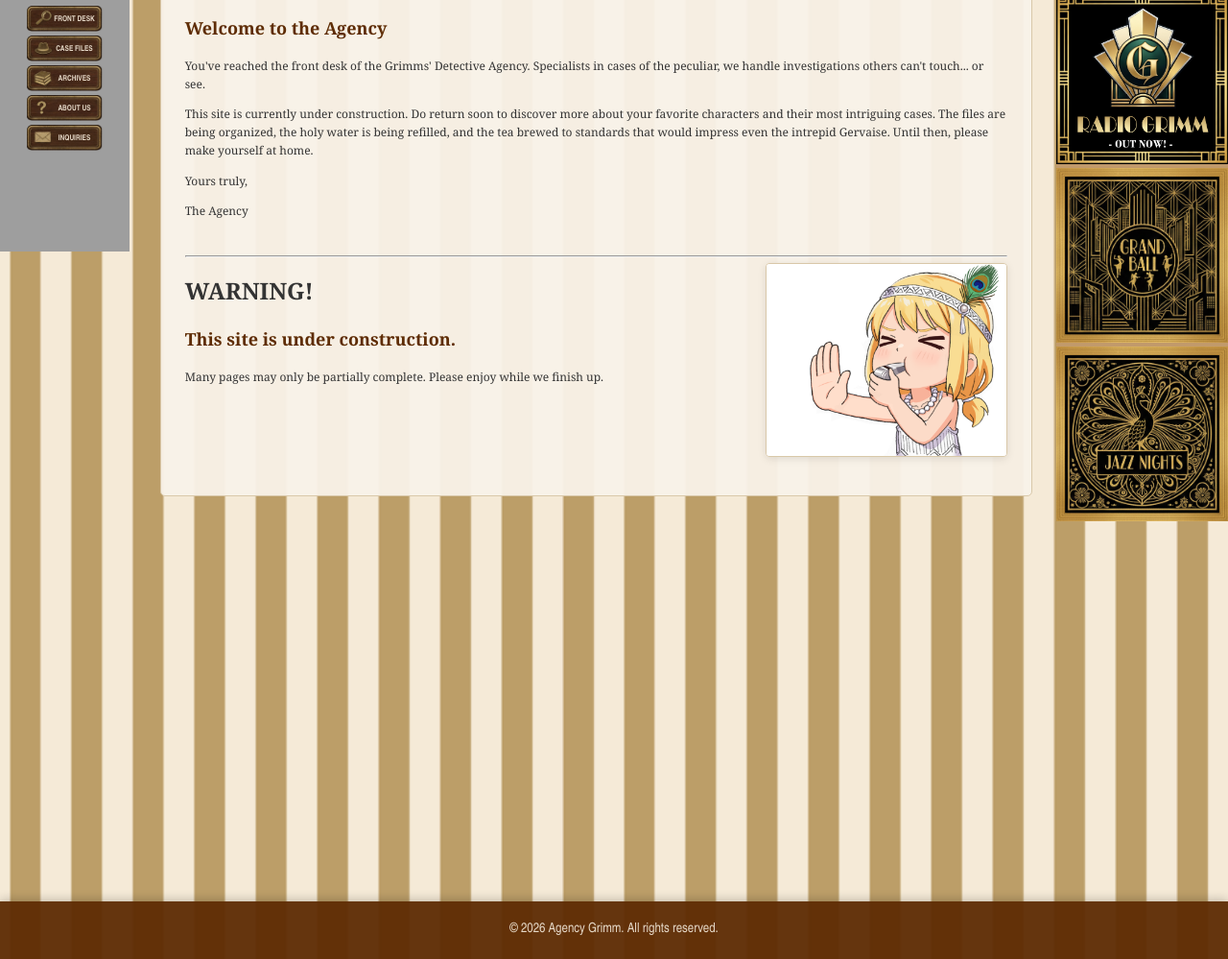
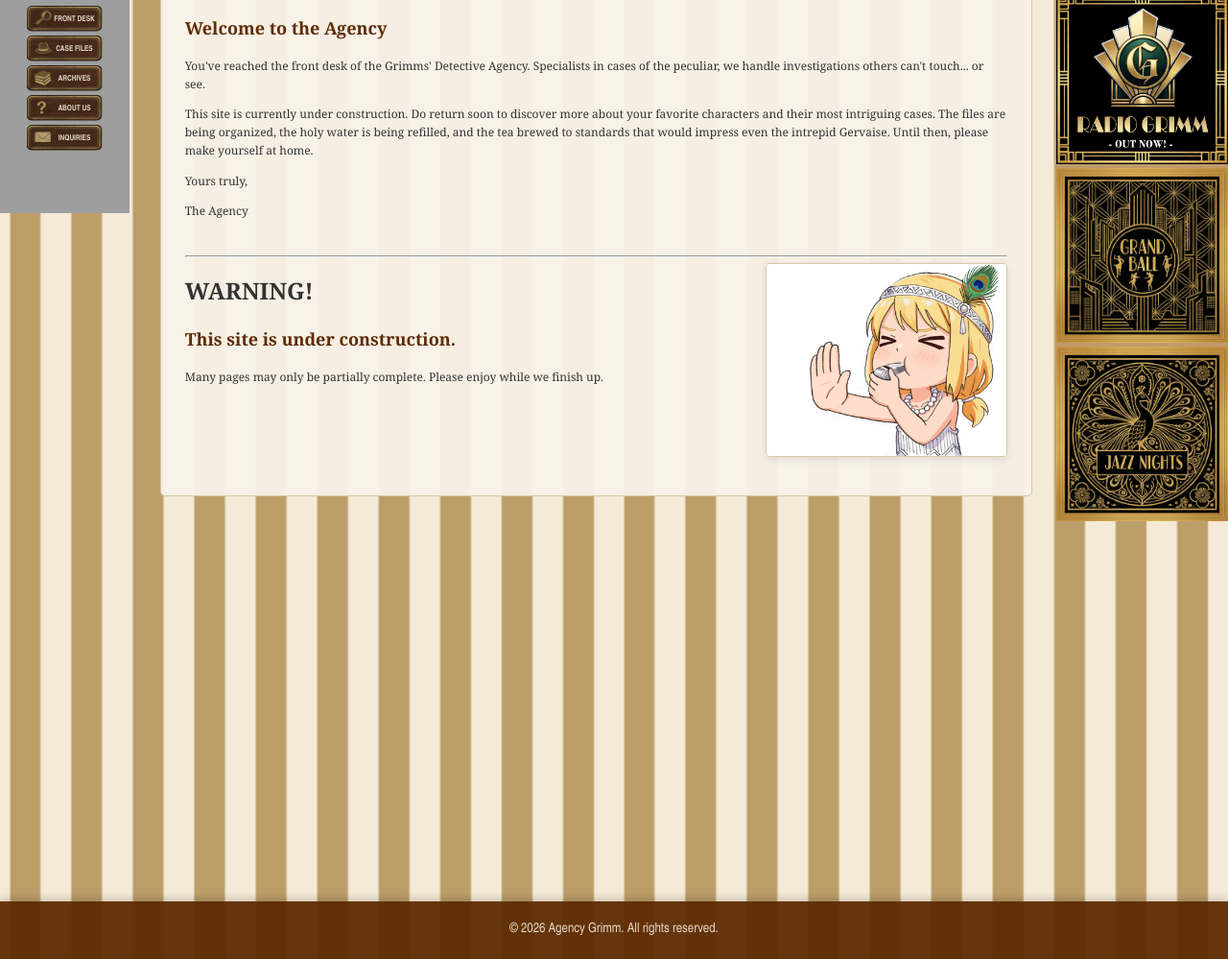
Before and after one commit to johnhopes-collab/grimmsdetectiveagency, a Jekyll site: the page built from index.html, in a window 1280 px wide. Shown: the part 692-1691 px from the top of the page at 96% size. Built offline with Jekyll 4.4.1, drawn with Linux system fonts in a browser that asks for light colours; grey boxes are pictures that could not be loaded.

Commit message:
Update style.scss

```diff
--- a/assets/css/style.scss
+++ b/assets/css/style.scss
@@ -108,7 +108,7 @@ body {
     align-self: flex-start;
     box-sizing: border-box;
     margin: 3px 0 0 0;
-    aspect-ratio: 1 / 2;
+    aspect-ratio: 1 / 1.7;
 }
 /* scale proportionally */
 .sidebar-buttons {    padding: 8px;    box-sizing: border-box;}
```
